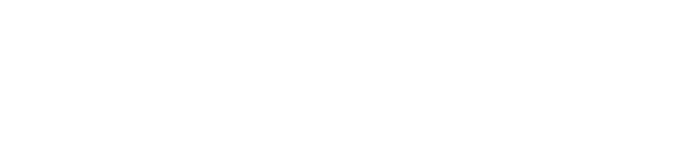
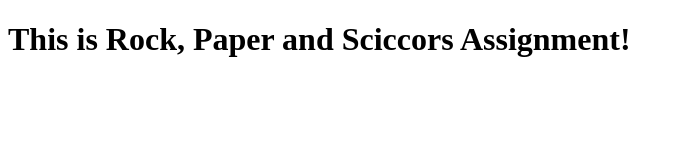
Before and after one commit to Pranavd-git/rock-paper-scissors, a plain HTML site: page index.html in a window 1280 px wide. Shown: the whole page, without its empty margins (0-683 px from the left). Drawn offline with Linux system fonts and the light colour scheme.

Commit message:
Add Page Title and Heading

```diff
--- a/index.html
+++ b/index.html
@@ -4,9 +4,9 @@
     <meta charset="UTF-8">
     <meta http-equiv="X-UA-Compatible" content="IE=edge">
     <meta name="viewport" content="width=device-width, initial-scale=1.0">
-    <title>Document</title>
+    <title>Rock, Paper and Sciccors</title>
 </head>
 <body>
-
+    <h1>This is Rock, Paper and Sciccors Assignment!</h1>
 </body>
 </html>
```
